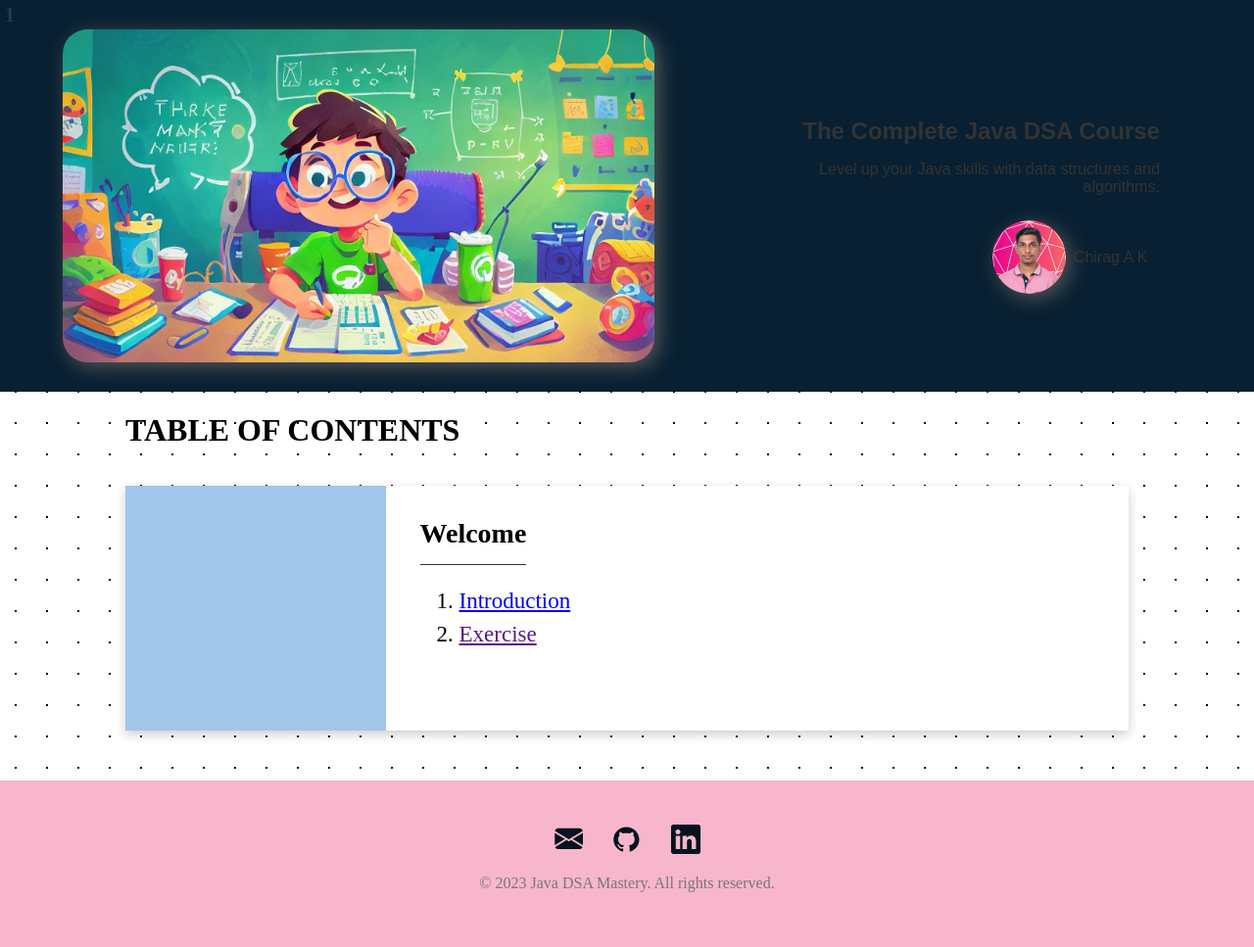
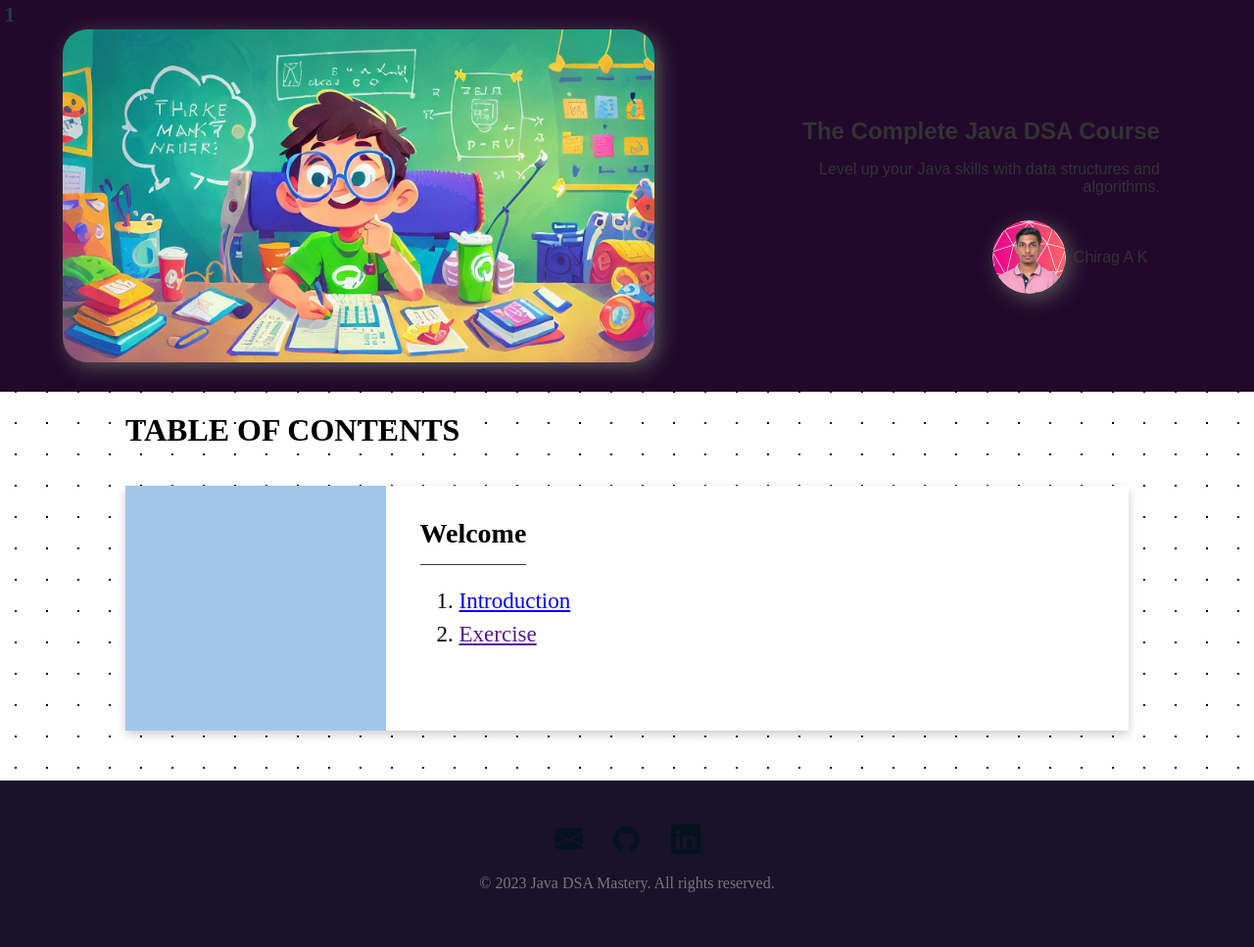
Before and after one commit to chiragak/dsa101.github.io, a PHP site: page /index.html in a window 1280 px wide. Shown: the whole page at 98% size. Run offline with PHP 8.4, Linux system fonts and the light colour scheme; some libraries are stand-ins or nearby versions.

Commit message:
modified style.css in css

```diff
--- a/assets/css/style.css
+++ b/assets/css/style.css
@@ -72,12 +72,7 @@ body {
     width: 90%;
 
 }
-.footer {
-    background-color: #F7B6CC;
-    color: #777777;
-    padding: 40px;
-    text-align: center;
-  }
+
 
   .logo-container {
     display: flex;
@@ -129,7 +124,14 @@ body {
   align-items: center;
   width: 100%;
   height: 400px;
-  background-color: #082032;
+  background-color: #22092C;
+}
+
+.footer {
+  background-color: #18122B;
+  color: #777777;
+  padding: 40px;
+  text-align: center;
 }
 .courseicon {
   display: flex;
```
